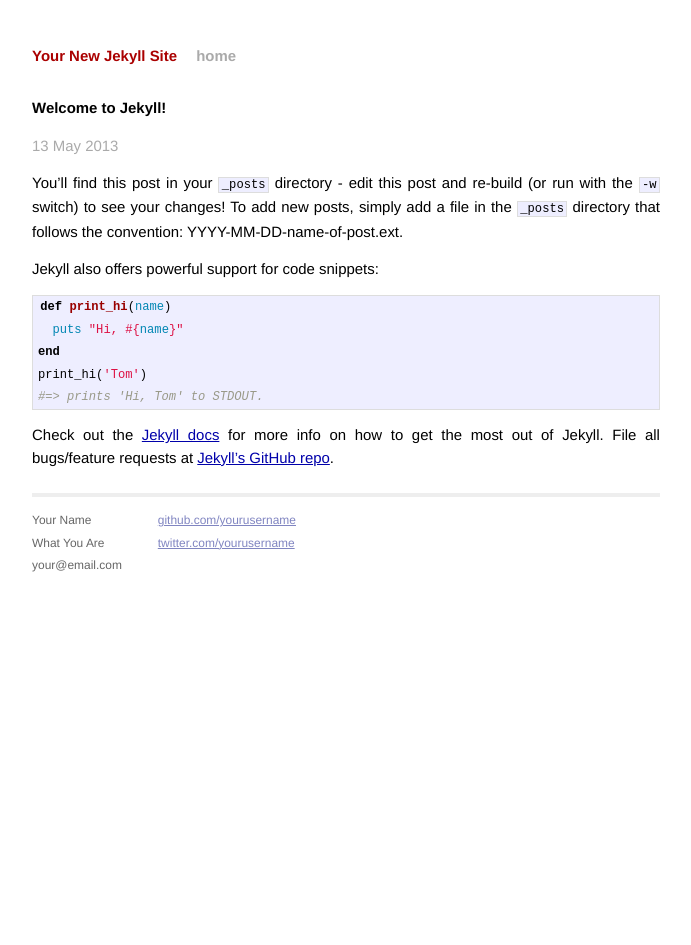
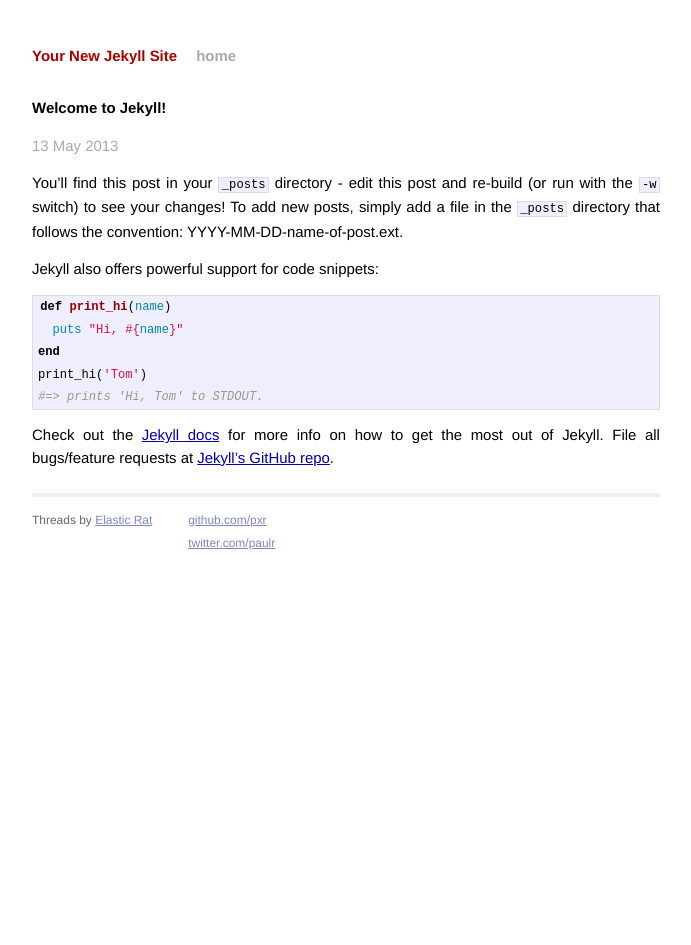
Before and after one commit to pxr/nsthread.com, a Jekyll site: the page built from _posts/2013-05-13-welcome-to-jekyll.markdown, in a window 1280 px wide. Shown: the whole page, without its empty margins (294-985 px from the left). Built offline with Jekyll 4.4.1, drawn with Linux system fonts in a browser that asks for light colours.

Commit message:
Updating contact info

```diff
--- a/_layouts/default.html
+++ b/_layouts/default.html
@@ -27,15 +27,13 @@
             <div class="footer">
               <div class="contact">
                 <p>
-                  Your Name<br />
-                  What You Are<br />
-                  your@email.com
+                  Threads by <a href="http://elasticrat.com">Elastic Rat</a><br />
                 </p>
               </div>
               <div class="contact">
                 <p>
-                  <a href="http://github.com/yourusername/">github.com/yourusername</a><br />
-                  <a href="http://twitter.com/yourusername/">twitter.com/yourusername</a><br />
+                  <a href="http://github.com/pxr/">github.com/pxr</a><br />
+                  <a href="http://twitter.com/paulr/">twitter.com/paulr</a><br />
                 </p>
               </div>
             </div>
--- a/index.html
+++ b/index.html
@@ -1,6 +1,6 @@
 ---
 layout: default
-title: Your New Jekyll Site
+title: NSThread
 ---
 
 <div id="home">
```
